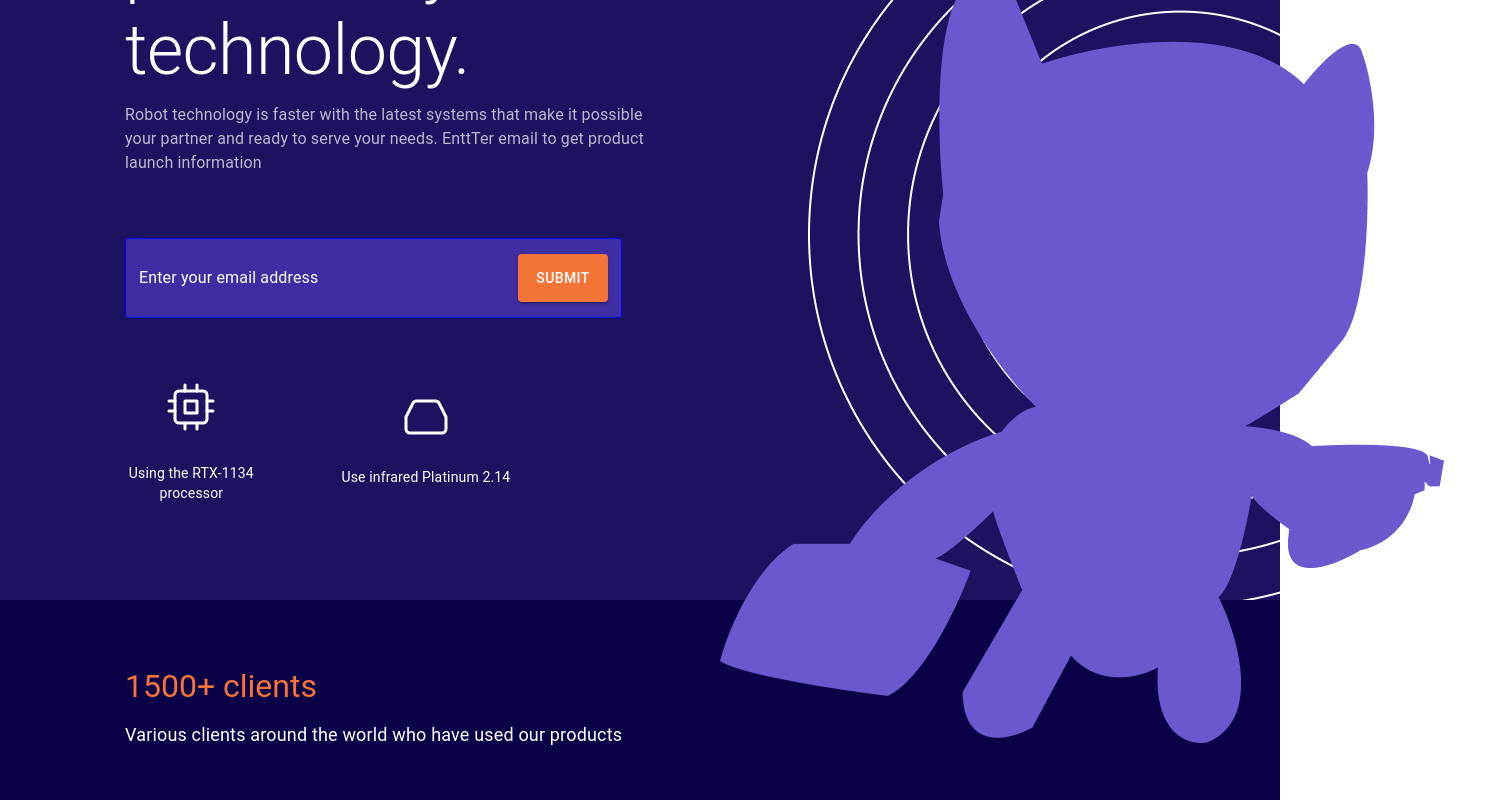
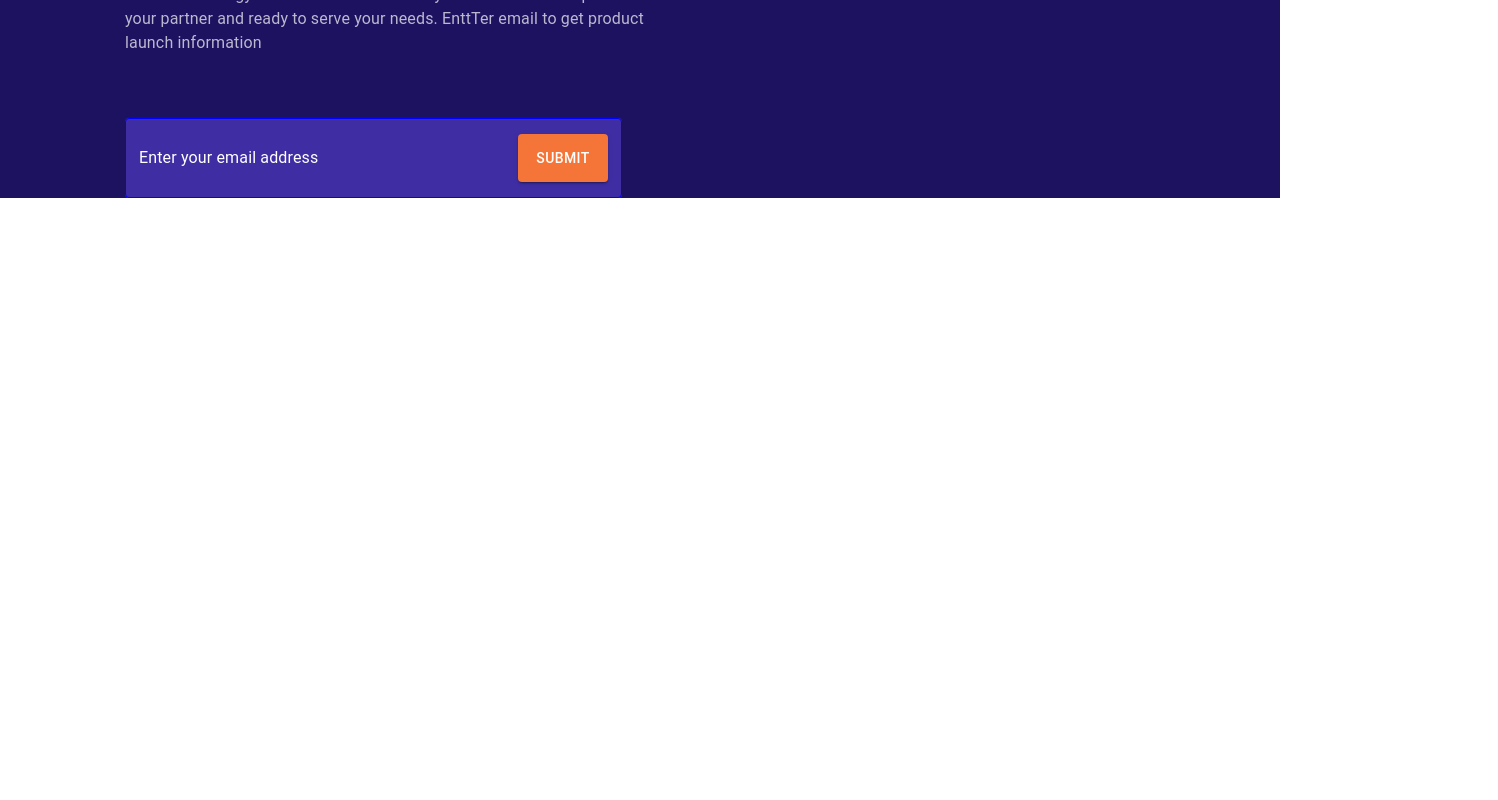
Before and after one commit to camariu/Log_Sol_Page, a React (Create React App) app: page / in a window 1280 px wide. Shown: the part 360-1160 px from the top of the page, 1498 px wide, since content can reach past the window. After the commit the page ends 800 px from the top, so only its background shows below. Built offline with nearby package versions, Linux system fonts and the light colour scheme.

Commit message:
commit_04

```diff
--- a/src/components/Hero/Hero.jsx
+++ b/src/components/Hero/Hero.jsx
@@ -1,77 +1,94 @@
-import { Button, Grid, Typography, TextField, useTheme } from '@mui/material';
+import {
+  Button,
+
+  Typography,
+  TextField,
+  useTheme,
+  Box,
+} from '@mui/material';
 import React from 'react';
 
-import cipIcon from '../../assets/svg/CipIcon.svg';
-import hardIcon from '../../assets/svg/HardIcon.svg';
-import mickiImage from '../../assets/images/mickiImage.png';
-import spiral from '../../assets/images/Pattern.png';
+// import cipIcon from '../../assets/svg/CipIcon.svg';
+// import hardIcon from '../../assets/svg/HardIcon.svg';
+// import mickiImage from '../../assets/images/mickiImage.png';
+// import spiral from '../../assets/images/Pattern.png';
 
 export default function Hero() {
   const theme = useTheme();
   return (
-    <Grid
-      container
-      spacing={3}
+    <Box
       sx={{
-        backgroundColor:"#1D1260",
-        [theme.breakpoints.down('sm')]: {},
-        [theme.breakpoints.up('md')]: {},
+        backgroundColor: '#1D1260',
+        [theme.breakpoints.down('sm')]: {
+          display:"flex",
+          flexDirection:"column",
+          alignItems:"center",
+          justifyContent:"center"
+        },
+        [theme.breakpoints.between('sm', 'md')]: {
+          display:"flex",
+          flexDirection:"column",
+          alignItems:"center"
+        },
+        [theme.breakpoints.up('md')]: {
 
+
+        },
       }}
     >
-      <Grid
-        item
-        xs={12}
-        sx={{
-          [theme.breakpoints.up('md')]: {
-            marginLeft: '125px',
-          },
-          [theme.breakpoints.between('sm', 'md')]: {
-            marginLeft: '16px',
-          },
-          [theme.breakpoints.down('sm')]: {
-            marginLeft: '16px',
-          },
-        }}
-      >
+      <Box>
         <Typography
           variant="h2"
           sx={{
-            fontSize: '70px',
+
             color: '#fff',
-            marginTop: '107px',
             [theme.breakpoints.down('sm')]: {
-              marginTop: '96px',
+              fontSize:"40px",
+              width: '343px',
             },
             [theme.breakpoints.between('sm', 'md')]: {
-              marginTop: '107px',
+              fontSize:"50px"
             },
-            [theme.breakpoints.up('md')]: {
-              marginTop: '200px',
+            [theme.breakpoints.up(  'md')]: {
+              fontSize:"70px",
+              marginLeft:"125px"
             },
           }}
         >
           make your <br /> personality into <br /> technology.
         </Typography>
+      </Box>
+      <Box sx={{color: 'RGBA(255,255,255,0.7 )',
+            marginTop: '11px',
+            [theme.breakpoints.down('sm')]: {
+              width: '343px',
+              height: '84px',
+              fontSize:"14px"
+
+            },
+            [theme.breakpoints.between('sm', 'md')]: {
+              width: '422px',
+            },
+            [theme.breakpoints.up('md')]: {
+              width: '522px',
+              height: '78px',
+              marginLeft:"125px"
+
+            },}}>
         <Typography
           variant="body1"
           sx={{
             color: 'RGBA(255,255,255,0.7 )',
             marginTop: '11px',
-            [theme.breakpoints.down('sm')]: {
-              width: '343px',
-              height: '84px',
-            },
-            [theme.breakpoints.up('md')]: {
-              width: '522px',
-              height: '78px',
-            },
+
           }}
         >
           Robot technology is faster with the latest systems that make it
           possible your partner and ready to serve your needs. EnttTer email to
           get product launch information
         </Typography>
+      </Box>
+      <Box>
         <form>
           <TextField
             sx={{
@@ -86,6 +103,7 @@ export default function Hero() {
                 height: '65px',
               },
               [theme.breakpoints.up('md')]: {
+                marginLeft:"125px",
                 marginTop: '57px',
                 width: '497px',
                 height: '80px',
@@ -133,233 +151,354 @@ export default function Hero() {
             }}
           />
         </form>
-      </Grid>
-      <Grid
-        sx={{
-          display: 'flex',
-          justifyContent: 'center',
-          alignItems: 'center',
-          [theme.breakpoints.down('sm')]: {
-            marginLeft: '31px',
-            marginTop: '45px',
-            marginBottom: '443px',
-          },
-          [theme.breakpoints.between('sm', 'md')]: {
-            marginLeft: '16px',
-            marginTop: '55px',
-          },
-          [theme.breakpoints.up('md')]: {
-            marginLeft: '125px',
-            marginTop: '65px',
-          },
-        }}
-      >
-        <Grid
-          item
-          xs={12}
-          md={6}
-          sx={{
-            display: 'flex',
-            justifyContent: 'center',
-            alignItems: 'center',
-            flexDirection: 'column',
-          }}
-        >
-          <img src={cipIcon} alt=" " />
-          <Typography
-            variant="body2"
-            sx={{
-              textAlign: 'center',
-              color: '#fff',
-              [theme.breakpoints.down('sm')]: {
-                marginTop: '21px',
-                marginLeft: '16px',
-              },
-              [theme.breakpoints.between('sm', 'md')]: {
-                marginTop: '21px',
-                marginBottom: '97px',
-              },
-              [theme.breakpoints.up('md')]: {
-                marginTop: '32px',
-                marginBottom: '97px',
-              },
-            }}
-          >
-            Using the RTX-1134 processor
-          </Typography>
-        </Grid>
-        <Grid
-          item
-          xs={12}
-          md={6}
-          sx={{
-            display: 'flex',
-            justifyContent: 'center',
-            alignItems: 'center',
-            flexDirection: 'column',
-            [theme.breakpoints.down('sm')]: {
-              marginLeft: '47px',
-            },
-            [theme.breakpoints.between('sm', 'md')]: {
-              marginLeft: '50px',
-              marginBottom: '97px',
-            },
-            [theme.breakpoints.up('md')]: {
-              marginLeft: '54px',
-            },
-          }}
-        >
-          <img src={hardIcon} alt=" " />
-          <Typography
-            variant="body2"
-            sx={{
-              textAlign: 'center',
-              color: '#fff',
-              [theme.breakpoints.down('sm')]: {
-                marginTop: '30px',
-                width: '110px',
-              },
-              [theme.breakpoints.between('sm', 'md')]: {
-                marginTop: '31px',
-              },
-              [theme.breakpoints.up('md')]: {
-                marginTop: '32px',
-                marginBottom: '97px',
-              },
-            }}
-          >
-            Use infrared Platinum 2.14
-          </Typography>
-        </Grid>
-      </Grid>
-      <Grid
-        sx={{
-          position: 'absolute',
-          top: 321,
-          left: 720,
-          zIndex: 100,
-          width: '724px',
-          height: '782px',
-          [theme.breakpoints.between('sm', 'md')]: {
-            display: 'none',
-          },
-        }}
-      >
-        <img src={mickiImage} alt="" />
-      </Grid>
-      <Grid
-        sx={{
-          position: 'absolute',
-          top: 222,
-          left: 755,
-          width: '743px',
-          height: '743px',
-          [theme.breakpoints.between('sm', 'md')]: {
-            display: 'none',
-          },
-        }}
-      >
-        <img src={spiral} alt="" style={{ marginLeft: 'auto' }} />
-      </Grid>
-      <Grid
-        sx={{
-          position: 'absolute',
-          top: 850,
-          left: 30,
-          width: '376px',
-          height: '407px',
-          zIndex: 100,
-          [theme.breakpoints.up('md')]: {
-            display: 'none',
-          },
-          [theme.breakpoints.between('sm', 'md')]: {
-            display: 'none',
-          },
-        }}
-      >
-        <img src={mickiImage} alt=" " />
-      </Grid>
-      <Grid
-        sx={{
-          position: 'absolute',
-          top: 850,
-          left: 30,
-          width: '376px',
-          height: '407px',
-          [theme.breakpoints.up('md')]: {
-            display: 'none',
-          },
-          [theme.breakpoints.between('sm', 'md')]: {
-            display: 'none',
-          },
-        }}
-      >
-        <img src={spiral} alt=" " />
-      </Grid>
-      <Grid
-        item
-        xs={12}
-        sx={{
-          backgroundColor: '#0A0048',
-          zIndex: '20',
-          [theme.breakpoints.down('sm')]: {
-            height: '227px',
-          },
-          [theme.breakpoints.between('sm', 'md')]: {
-            height: '217px',
-            marginLeft: '20px',
-          },
-          [theme.breakpoints.up('md')]: {
-            height: '200px',
-          },
-        }}
-      >
-        <Typography
-          variant="h3"
-          sx={{
-            color: '#F57438',
-            [theme.breakpoints.down('sm')]: {
-              width: '189px',
-              height: '42px',
-              marginTop: '84px',
-              fontSize: '28px',
-            },
-            [theme.breakpoints.between('sm', 'md')]: {
-              width: '199px',
-              height: '50px',
-              marginTop: '84px',
-            },
-            [theme.breakpoints.up('md')]: {
-              fontSize: '32px',
-              height: '45px',
-              marginTop: '44px',
-              marginLeft: '125px',
-            },
-          }}
-        >
-          1500+ clients
-        </Typography>
-        <Typography
-          variant="body1"
-          sx={{
-            color: '#FFFFFF',
-            [theme.breakpoints.down('sm')]: {
-              width: '260px',
-              height: '42px',
-              fontSize: '14',
-              marginTop: '8px',
-            },
-            [theme.breakpoints.between('sm', 'md')]: {},
-            [theme.breakpoints.up('md')]: {
-              marginTop: '8px',
-              fontSize: '18px',
-              marginLeft: '125px',
-            },
-          }}
-        >
-          Various clients around the world who have used our products
-        </Typography>
-      </Grid>
-    </Grid>
+      </Box>
+    </Box>
+
+    // <Grid
+    //   sx={{
+    //     backgroundColor:"#1D1260",
+    //     [theme.breakpoints.down('sm')]: {},
+    //     [theme.breakpoints.up('md')]: {},
+    //   }}
+    // >
+    //   <Grid
+    //     sx={{
+    //       [theme.breakpoints.up('md')]: {
+    //         marginLeft: '125px',
+    //       },
+    //       [theme.breakpoints.between('sm', 'md')]: {
+    //         marginLeft: '16px',
+    //       },
+    //       [theme.breakpoints.down('sm')]: {
+    //         marginLeft: '16px',
+    //       },
+    //     }}
+    //   >
+    //     <Typography
+    //       variant="h2"
+    //       sx={{
+    //         fontSize: '70px',
+    //         color: '#fff',
+    //         [theme.breakpoints.down('sm')]: {
+
+    //         },
+    //         [theme.breakpoints.between('sm', 'md')]: {
+
+    //         },
+    //         [theme.breakpoints.up('md')]: {
+
+    //         },
+    //       }}
+    //     >
+    //       make your <br /> personality into <br /> technology.
+    //     </Typography>
+    //     <Typography
+    //       variant="body1"
+    //       sx={{
+    //         color: 'RGBA(255,255,255,0.7 )',
+    //         marginTop: '11px',
+    //         [theme.breakpoints.down('sm')]: {
+    //           width: '343px',
+    //           height: '84px',
+    //         },
+    //         [theme.breakpoints.up('md')]: {
+    //           width: '522px',
+    //           height: '78px',
+    //         },
+    //       }}
+    //     >
+    //       Robot technology is faster with the latest systems that make it
+    //       possible your partner and ready to serve your needs. EnttTer email to
+    //       get product launch information
+    //     </Typography>
+    //     <form>
+    //       <TextField
+    //         sx={{
+    //           [theme.breakpoints.down('sm')]: {
+    //             marginTop: '52px',
+    //             width: '343px',
+    //             height: '54px',
+    //           },
+    //           [theme.breakpoints.between('sm', 'md')]: {
+    //             marginTop: '60px',
+    //             width: '400px',
+    //             height: '65px',
+    //           },
+    //           [theme.breakpoints.up('md')]: {
+    //             marginTop: '57px',
+    //             width: '497px',
+    //             height: '80px',
+    //             '& label': {
+    //               color: 'white',
+    //               marginTop: '12px',
+    //             },
+    //           },
+    //           '& label.Mui-focused': {
+    //             color: 'white',
+    //           },
+    //           '& label': {
+    //             color: 'white',
+    //           },
+    //           '& .MuiInputBase-root': {
+    //             backgroundColor: '#3F2EA3',
+    //             height: '80px',
+    //           },
+    //           '& .MuiOutlinedInput-notchedOutline': {
+    //             borderColor: 'blue',
+    //           },
+    //         }}
+    //         label="Enter your email address"
+    //         fullWidth
+    //         InputProps={{
+    //           endAdornment: (
+    //             <Button
+    //               variant="contained"
+    //               color="primary"
+    //               sx={{
+    //                 backgroundColor: '#F57438',
+    //                 [theme.breakpoints.down('sm')]: {
+    //                   width: '78px',
+    //                   height: '34px',
+    //                 },
+    //                 [theme.breakpoints.up('md')]: {
+    //                   width: '106px',
+    //                   height: '48px',
+    //                 },
+    //               }}
+    //             >
+    //               Submit
+    //             </Button>
+    //           ),
+    //         }}
+    //       />
+    //     </form>
+    //   </Grid>
+    //   <Grid
+    //     sx={{
+    //       display: 'flex',
+    //       justifyContent: 'center',
+    //       alignItems: 'center',
+    //       [theme.breakpoints.down('sm')]: {
+    //         marginLeft: '31px',
+    //         marginTop: '45px',
+    //         marginBottom: '443px',
+    //       },
+    //       [theme.breakpoints.between('sm', 'md')]: {
+    //         marginLeft: '16px',
+    //         marginTop: '55px',
+    //       },
+    //       [theme.breakpoints.up('md')]: {
+    //         marginLeft: '125px',
+    //         marginTop: '65px',
+    //       },
+    //     }}
+    //   >
+    //     <Grid
+    //       item
+    //       xs={12}
+    //       md={6}
+    //       sx={{
+    //         display: 'flex',
+    //         justifyContent: 'center',
+    //         alignItems: 'center',
+    //         flexDirection: 'column',
+    //       }}
+    //     >
+    //       <img src={cipIcon} alt=" " />
+    //       <Typography
+    //         variant="body2"
+    //         sx={{
+    //           textAlign: 'center',
+    //           color: '#fff',
+    //           [theme.breakpoints.down('sm')]: {
+    //             marginTop: '21px',
+    //             marginLeft: '16px',
+    //           },
+    //           [theme.breakpoints.between('sm', 'md')]: {
+    //             marginTop: '21px',
+    //             marginBottom: '97px',
+    //           },
+    //           [theme.breakpoints.up('md')]: {
+    //             marginTop: '32px',
+    //             marginBottom: '97px',
+    //           },
+    //         }}
+    //       >
+    //         Using the RTX-1134 processor
+    //       </Typography>
+    //     </Grid>
+    //     <Grid
+    //       item
+    //       xs={12}
+    //       md={6}
+    //       sx={{
+    //         display: 'flex',
+    //         justifyContent: 'center',
+    //         alignItems: 'center',
+    //         flexDirection: 'column',
+    //         [theme.breakpoints.down('sm')]: {
+    //           marginLeft: '47px',
+    //         },
+    //         [theme.breakpoints.between('sm', 'md')]: {
+    //           marginLeft: '50px',
+    //           marginBottom: '97px',
+    //         },
+    //         [theme.breakpoints.up('md')]: {
+    //           marginLeft: '54px',
+    //         },
+    //       }}
+    //     >
+    //       <img src={hardIcon} alt=" " />
+    //       <Typography
+    //         variant="body2"
+    //         sx={{
+    //           textAlign: 'center',
+    //           color: '#fff',
+    //           [theme.breakpoints.down('sm')]: {
+    //             marginTop: '30px',
+    //             width: '110px',
+    //           },
+    //           [theme.breakpoints.between('sm', 'md')]: {
+    //             marginTop: '31px',
+    //           },
+    //           [theme.breakpoints.up('md')]: {
+    //             marginTop: '32px',
+    //             marginBottom: '97px',
+    //           },
+    //         }}
+    //       >
+    //         Use infrared Platinum 2.14
+    //       </Typography>
+    //     </Grid>
+    //   </Grid>
+    //   {/* <Grid
+    //     sx={{
+    //       position: 'absolute',
+    //       top: 321,
+    //       left: 720,
+    //       zIndex: 100,
+    //       width: '724px',
+    //       height: '782px',
+    //       [theme.breakpoints.between('sm', 'md')]: {
+    //         display: 'none',
+    //       },
+    //     }}
+    //   >
+    //     <img src={mickiImage} alt="" />
+    //   </Grid>
+    //   <Grid
+    //     sx={{
+    //       position: 'absolute',
+    //       top: 222,
+    //       left: 755,
+    //       width: '743px',
+    //       height: '743px',
+    //       [theme.breakpoints.between('sm', 'md')]: {
+    //         display: 'none',
+    //       },
+    //     }}
+    //   >
+    //     <img src={spiral} alt="" style={{ marginLeft: 'auto' }} />
+    //   </Grid>
+    //   <Grid
+    //     sx={{
+    //       position: 'absolute',
+    //       top: 850,
+    //       left: 30,
+    //       width: '376px',
+    //       height: '407px',
+    //       zIndex: 100,
+    //       [theme.breakpoints.up('md')]: {
+    //         display: 'none',
+    //       },
+    //       [theme.breakpoints.between('sm', 'md')]: {
+    //         display: 'none',
+    //       },
+    //     }}
+    //   >
+    //     <img src={mickiImage} alt=" " />
+    //   </Grid>
+    //   <Grid
+    //     sx={{
+    //       position: 'absolute',
+    //       top: 850,
+    //       left: 30,
+    //       width: '376px',
+    //       height: '407px',
+    //       [theme.breakpoints.up('md')]: {
+    //         display: 'none',
+    //       },
+    //       [theme.breakpoints.between('sm', 'md')]: {
+    //         display: 'none',
+    //       },
+    //     }}
+    //   >
+    //     <img src={spiral} alt=" " />
+    //   </Grid> */}
+    //   <Grid
+    //     item
+    //     xs={12}
+    //     sx={{
+    //       backgroundColor: '#0A0048',
+    //       zIndex: '20',
+    //       [theme.breakpoints.down('sm')]: {
+    //         height: '227px',
+    //       },
+    //       [theme.breakpoints.between('sm', 'md')]: {
+    //         height: '217px',
+    //         marginLeft: '20px',
+    //       },
+    //       [theme.breakpoints.up('md')]: {
+    //         height: '200px',
+    //       },
+    //     }}
+    //   >
+    //     <Typography
+    //       variant="h3"
+    //       sx={{
+    //         color: '#F57438',
+    //         [theme.breakpoints.down('sm')]: {
+    //           width: '189px',
+    //           height: '42px',
+    //           marginTop: '84px',
+    //           fontSize: '28px',
+    //         },
+    //         [theme.breakpoints.between('sm', 'md')]: {
+    //           width: '199px',
+    //           height: '50px',
+    //           marginTop: '84px',
+    //         },
+    //         [theme.breakpoints.up('md')]: {
+    //           fontSize: '32px',
+    //           height: '45px',
+    //           marginTop: '44px',
+    //           marginLeft: '125px',
+    //         },
+    //       }}
+    //     >
+    //       1500+ clients
+    //     </Typography>
+    //     <Typography
+    //       variant="body1"
+    //       sx={{
+    //         color: '#FFFFFF',
+    //         [theme.breakpoints.down('sm')]: {
+    //           width: '260px',
+    //           height: '42px',
+    //           fontSize: '14',
+    //           marginTop: '8px',
+    //         },
+    //         [theme.breakpoints.between('sm', 'md')]: {},
+    //         [theme.breakpoints.up('md')]: {
+    //           marginTop: '8px',
+    //           fontSize: '18px',
+    //           marginLeft: '125px',
+    //         },
+    //       }}
+    //     >
+    //       Various clients around the world who have used our products
+    //     </Typography>
+    //   </Grid>
+    // </Grid>
   );
 }
```
Also changed, not shown: src/components/Header/Header.jsx (+1 -6 lines).
